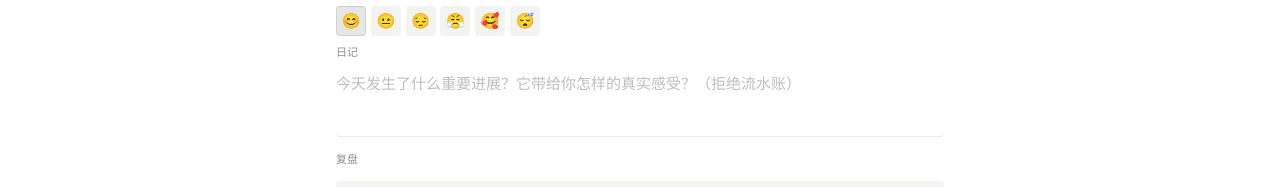
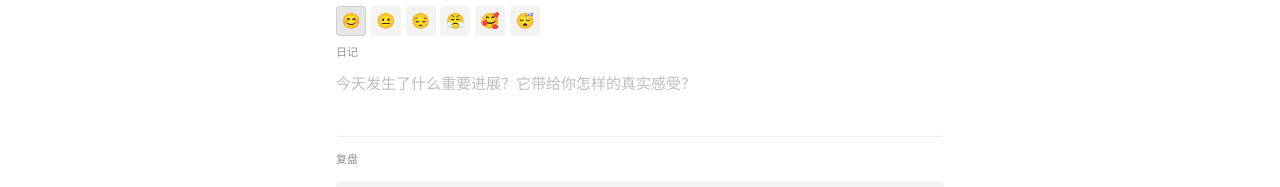
Before and after one commit to guluguluhappytree/offline-diary-pwa, a React (Vite) app: page / in a window 1280 px wide. Shown: the part 396-583 px from the top of the page. Built offline with nearby package versions, Linux system fonts and the light colour scheme.

Commit message:
copy: remove 拒绝流水账 from diary placeholder

```diff
--- a/src/components/DiaryPanel.tsx
+++ b/src/components/DiaryPanel.tsx
@@ -17,7 +17,7 @@ const EMPTY: DiaryFormData = {
 };
 
 const CONTENT_PLACEHOLDER =
-  '今天发生了什么重要进展？它带给你怎样的真实感受？（拒绝流水账）';
+  '今天发生了什么重要进展？它带给你怎样的真实感受？';
 
 const REVIEW_PLACEHOLDER = `今天什么事超出了预期？核心原因是什么？
 你提炼出了什么新规则？
```
